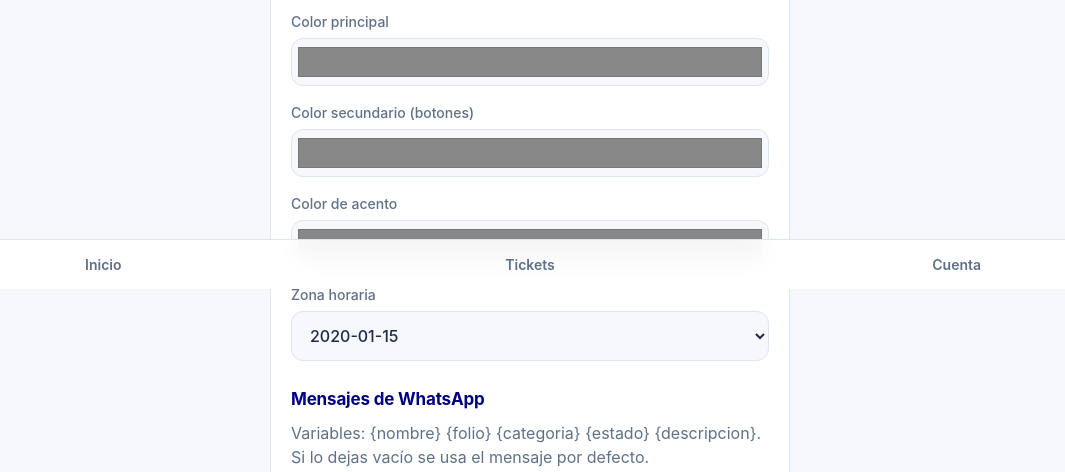
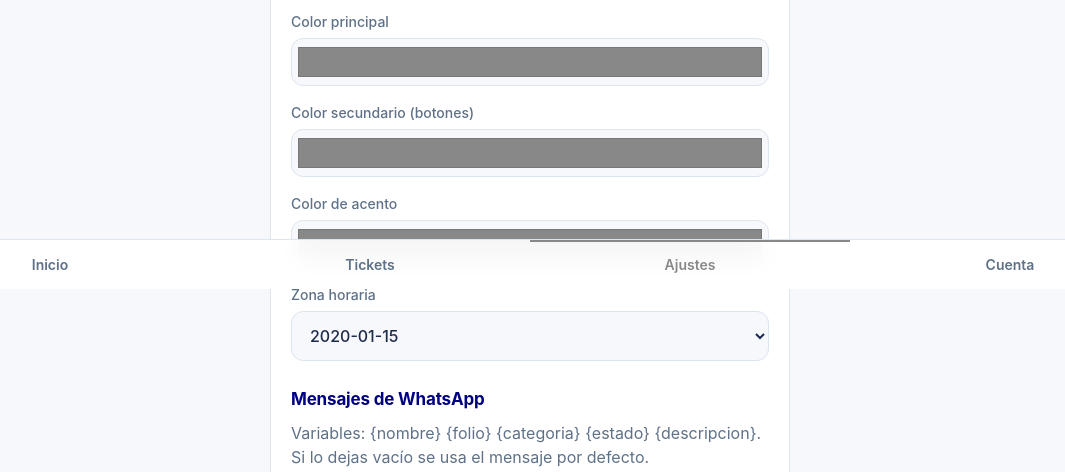
Before and after one commit to SystemsACL/helpdesk, a Laravel app: page /ajustes in a window 1280 px wide. Shown: the part 511-983 px from the top of the page, without its empty margins (110-1175 px from the left). Run offline with Laravel 12, Linux system fonts and the light colour scheme; the visitor is signed in with stand-in values (Sample User, id 1); tables that the repository leaves empty hold one stand-in row (values such as "Sample post"); grey boxes marked "Sample" are stand-in pictures; some libraries are stand-ins or nearby versions.

Commit message:
Agrega enlace a Ajustes en el menú para administrador

```diff
--- a/resources/views/panel/_nav.blade.php
+++ b/resources/views/panel/_nav.blade.php
@@ -2,5 +2,8 @@
 <nav class="nav">
   <a href="{{ route('panel') }}" class="{{ request()->routeIs('panel') ? 'on' : '' }}">Inicio</a>
   <a href="{{ route('tickets.index') }}" class="{{ request()->routeIs('tickets.*') ? 'on' : '' }}">Tickets</a>
+  @if(auth()->user()->isAdmin())
+    <a href="{{ route('settings.edit') }}" class="{{ request()->routeIs('settings.*', 'users.*') ? 'on' : '' }}">Ajustes</a>
+  @endif
   <a href="{{ route('password.edit') }}" class="{{ request()->routeIs('password.*') ? 'on' : '' }}">Cuenta</a>
 </nav>
```
